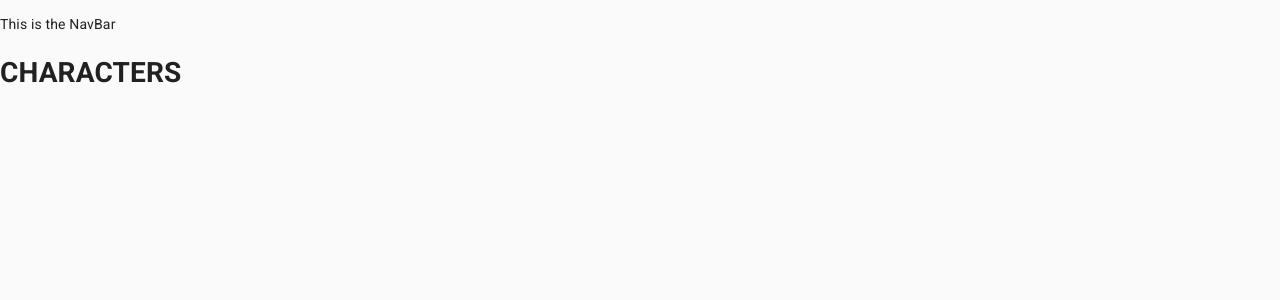
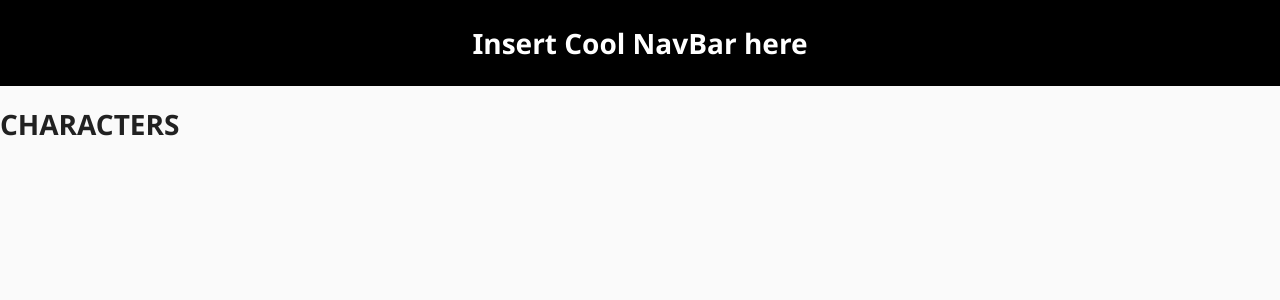
Before and after one commit to CMCarlsen/aioChallenge, a React (Create React App) app: page /characters in a window 1280 px wide. Shown: the top 300 px of the page. Built offline with nearby package versions, Linux system fonts and the light colour scheme.

Commit message:
Basic layout and simple styling

```diff
--- a/src/App.tsx
+++ b/src/App.tsx
@@ -5,17 +5,12 @@ import CssBaseline from '@material-ui/core/CssBaseline' // https://material-ui.c
 
 import theme from "./theme";
 import NavBar from "./components/NavBar";
+import CharaPage from "./pages/CharaPage";
 
 // TODO: Remove these in place of page imports later
 const HomePage = () => (
   <div>
     <h1>HOME</h1>
-  </div>
-);
-
-const CharaPage = () => (
-  <div>
-    <h1>CHARACTERS</h1>
   </div>
 );
 
--- a/src/components/NavBar.tsx
+++ b/src/components/NavBar.tsx
@@ -1,10 +1,29 @@
 import React from 'react';
+import { createStyles, makeStyles, Theme } from '@material-ui/core/styles'
+import Container from '@material-ui/core/Container';
 
-const NavBar = () => {
+const useStyles = makeStyles((theme: Theme) =>
+  createStyles({
+    container: {
+      background: '#000',
+      color: '#FFF',
+      display: 'flex',
+      flexDirection: 'row',
+      justifyContent: 'center',
+      paddingTop: theme.spacing(0.5),
+      paddingBottom: theme.spacing(0.5),
+
+    }
+  }),
+);
+
+export const NavBar = () => {
+  const classes = useStyles(); // Use our CSS-in-JS styling from above.
+
   return (
-    <div>
-      <p>This is the NavBar</p>
-    </div>
+    <Container className={classes.container} maxWidth={false}>
+      <h1>Insert Cool NavBar here</h1>
+    </Container>
   );
 }
 
--- /dev/null
+++ b/src/pages/CharaPage.tsx
@@ -0,0 +1,9 @@
+import React from 'react';
+
+const CharaPage = () => (
+  <div>
+    <h1>CHARACTERS</h1>
+  </div>
+);
+
+export default CharaPage;
--- a/src/theme.ts
+++ b/src/theme.ts
@@ -14,6 +14,18 @@ const theme = createMuiTheme({
       main: green[500],
     },
   },
+  typography: {
+    fontFamily: [
+      '"Segoe UI"',
+      'Roboto',
+      '"Helvetica Neue"',
+      'Arial',
+      'sans-serif',
+      '"Apple Color Emoji"',
+      '"Segoe UI Emoji"',
+      '"Segoe UI Symbol"',
+    ].join(','),
+  },
 });
 
 export default theme
```
